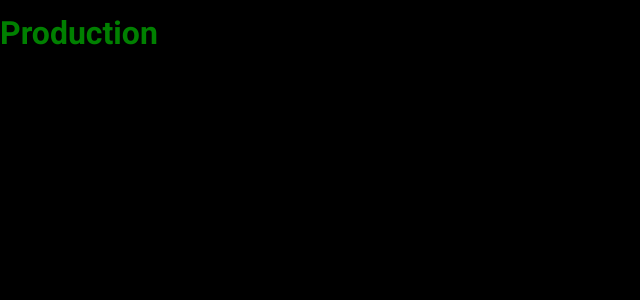
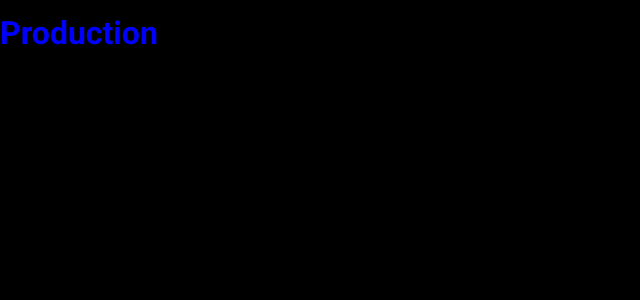
Before and after one commit to momecaptr/snapmoment, a Next.js app: page / in a window 1280 px wide. Shown: the top 300 px of the page, without its empty margins (0-640 px from the left). Built offline with nearby package versions, Linux system fonts and the light colour scheme.

Commit message:
text to prod

```diff
--- a/src/app/page.tsx
+++ b/src/app/page.tsx
@@ -3,7 +3,7 @@ import '@fontsource/roboto/700.css';
 export default function Home() {
   return (
     <main>
-      <h1 style={{ fontFamily: 'Roboto', color: 'green' }}>Production</h1>
+      <h1 style={{ fontFamily: 'Roboto', color: 'blue' }}>Production</h1>
     </main>
   );
 }
```
